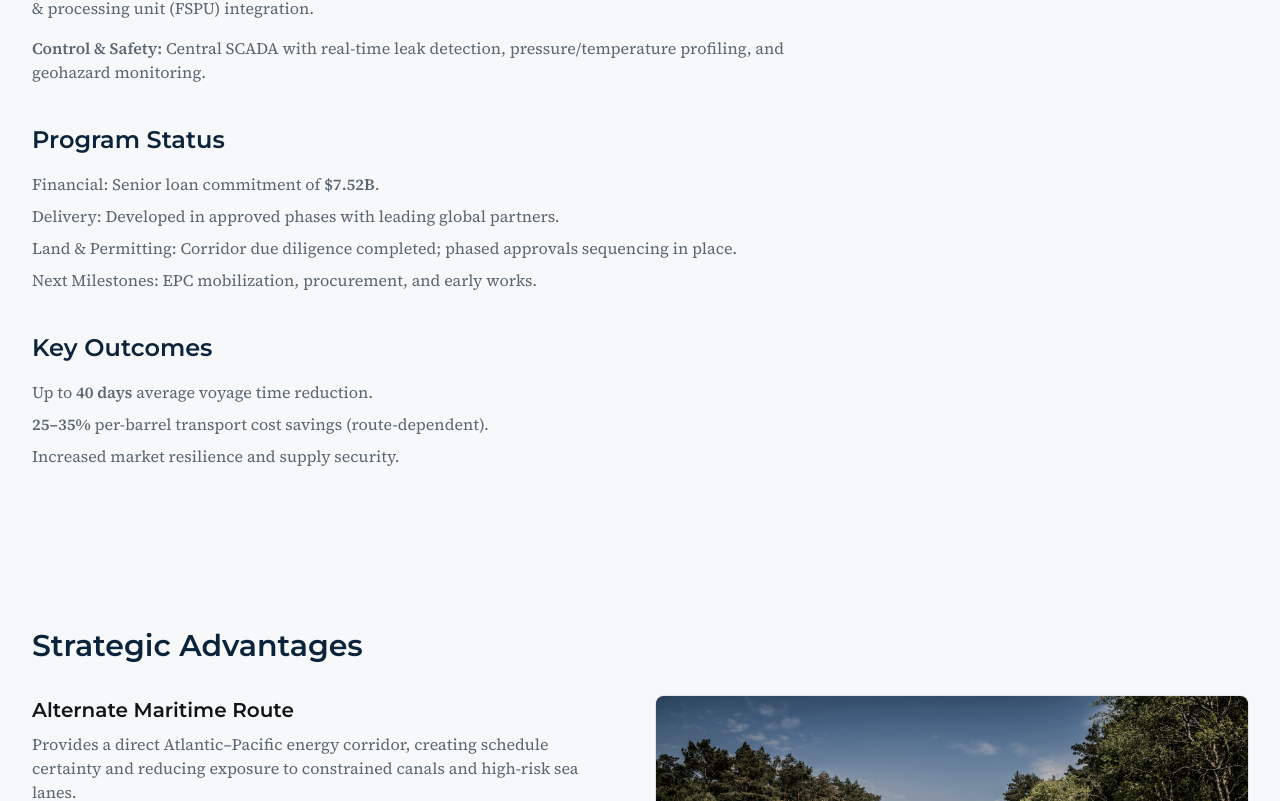
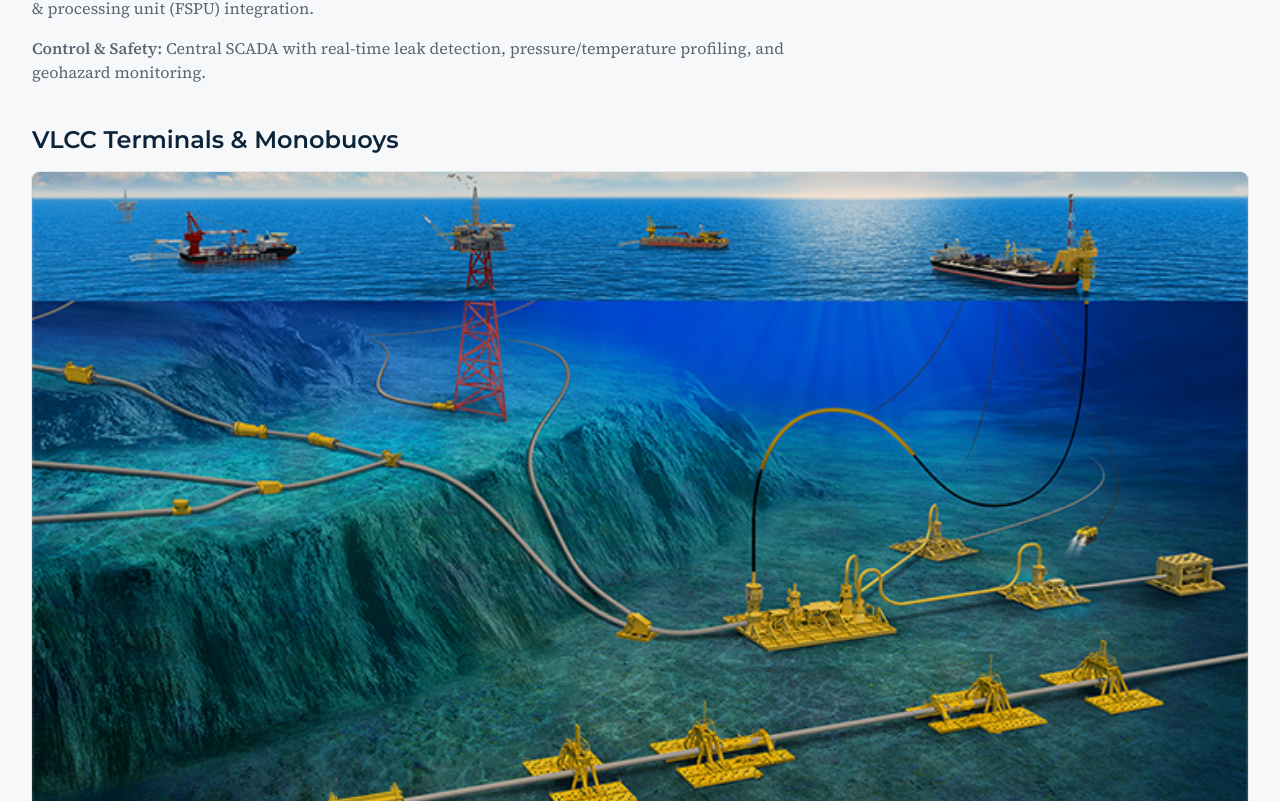
Before and after one commit to xrivera-launchfrog/cross-corridor-connect, a React (Vite) app: page /project-overview in a window 1280 px wide. Shown: the part 1539-2340 px from the top of the page. Built offline with nearby package versions, Linux system fonts and the light colour scheme.

Commit message:
Add offshore pipeline image
Replaced an existing image with the provided offshore pipeline illustration in the Project Overview section.

```diff
--- a/src/pages/Index.tsx
+++ b/src/pages/Index.tsx
@@ -101,8 +101,8 @@ const Index = () => {
         </div>
         <figure className="relative rounded-md overflow-hidden ring-1 ring-border">
           <img
-            src="/lovable-uploads/ecc86140-db0c-403f-afd8-39e0d335afae.png"
-            alt="Subsea pipelines across seabed with blue water"
+            src="/lovable-uploads/f63a9d71-a950-40e8-9030-6ee4003d130c.png"
+            alt="Offshore VLCC monobuoy loading system visualization"
             loading="lazy"
             decoding="async"
             width={1024}
--- a/src/pages/ProjectOverview.tsx
+++ b/src/pages/ProjectOverview.tsx
@@ -72,6 +72,25 @@ export default function ProjectOverview() {
           <li><strong>Pumping & Storage:</strong> Multi-stage pumping with surge control, power redundancy, and floating storage & processing unit (FSPU) integration.</li>
           <li><strong>Control & Safety:</strong> Central SCADA with real-time leak detection, pressure/temperature profiling, and geohazard monitoring.</li>
         </ul>
+
+        <section className="mt-10">
+          <h2 className="text-2xl font-semibold">VLCC Terminals & Monobuoys</h2>
+          <figure className="mt-4 bg-card">
+            <div className="relative rounded-md overflow-hidden ring-1 ring-border">
+              <img
+                src="/lovable-uploads/f63a9d71-a950-40e8-9030-6ee4003d130c.png"
+                alt="Offshore VLCC terminal monobuoy system with subsea infrastructure"
+                loading="lazy"
+                decoding="async"
+                width={1280}
+                height={720}
+                className="w-full h-auto object-cover"
+              />
+              <div className="absolute inset-0 bg-accent/20 mix-blend-multiply" aria-hidden="true"></div>
+            </div>
+            <figcaption className="mt-2 text-sm text-muted-foreground">Illustrative monobuoy offshore loading system for VLCC compatibility.</figcaption>
+          </figure>
+        </section>
 
         <h2 className="mt-10 text-2xl font-semibold">Program Status</h2>
         <ul className="mt-4 space-y-2 text-muted-foreground max-w-3xl">
```
Also changed, not shown: public/lovable-uploads/f63a9d71-a950-40e8-9030-6ee4003d130c.png (added).
